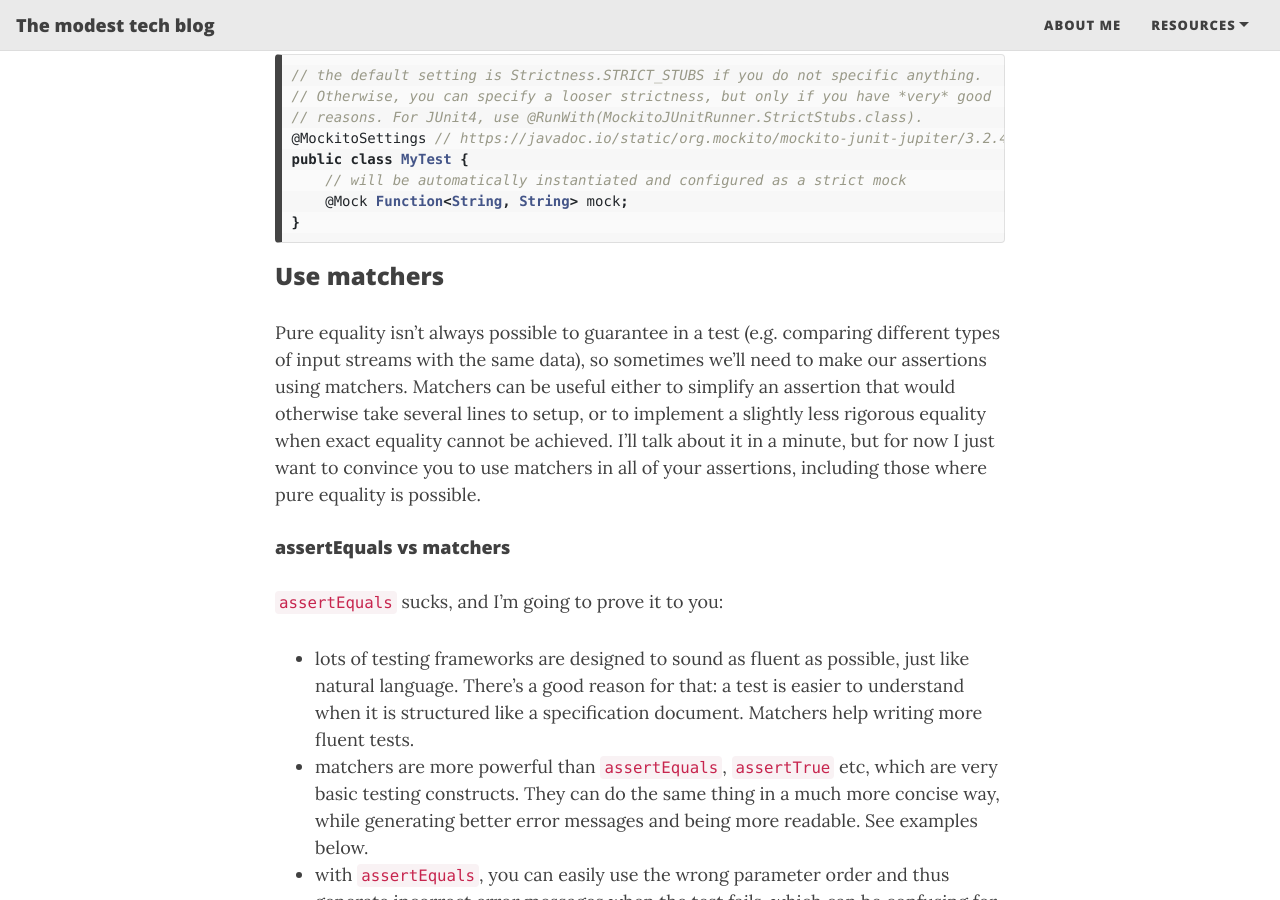
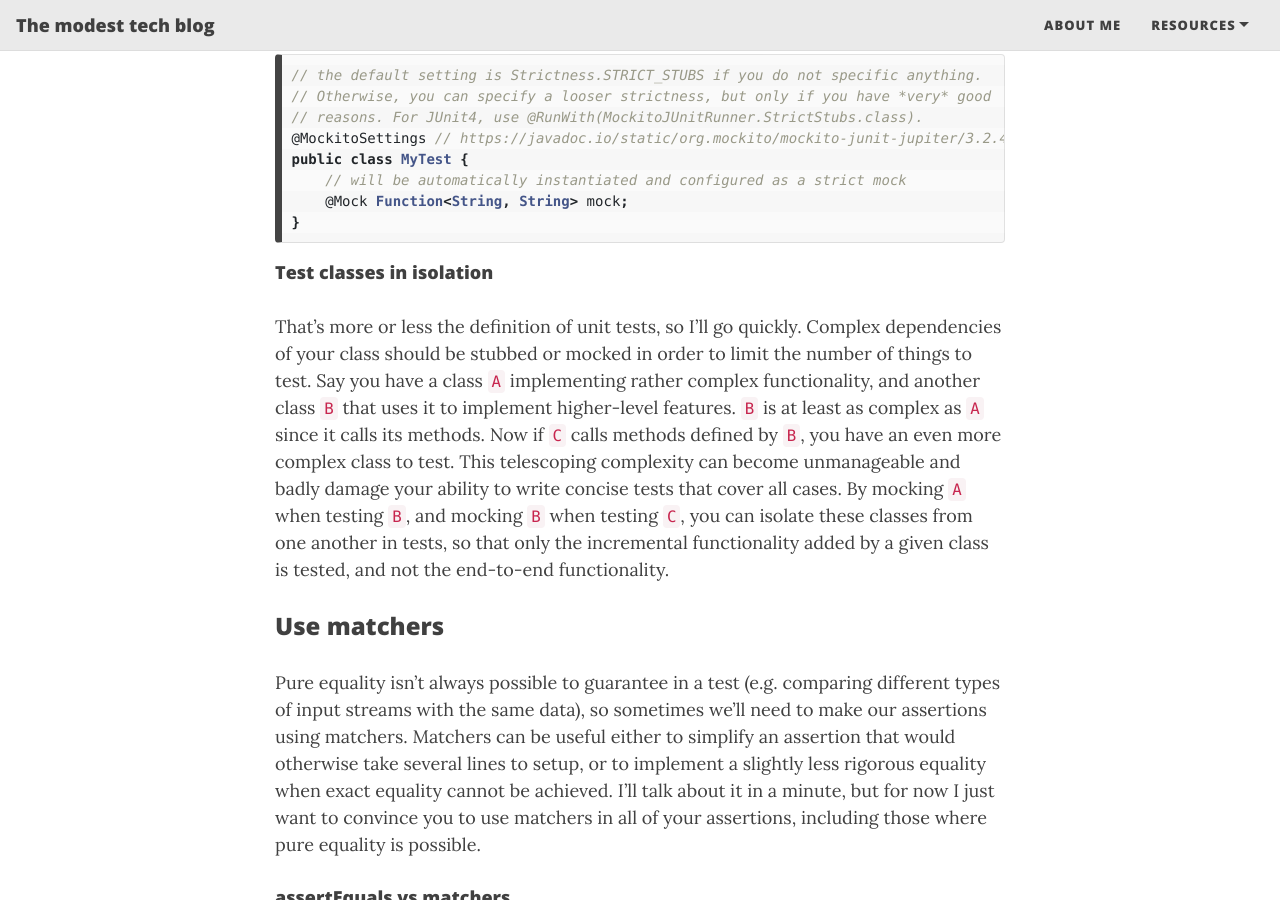
Before and after one commit to Dicee/dicee.github.io, a Jekyll site: the page built from _posts/2020-10-03-0-unit-testing-learning-series-assertions-mocking-and-matchers.md, in a window 1280 px wide and 900 px high, scrolled down 3626 px. Built offline with Jekyll 4.4.1, drawn with Linux system fonts in a browser that asks for light colours; nearby versions of some CDN libraries.

Commit message:
Add small paragraph about testing in isolation

````diff
--- a/_posts/2020-10-03-0-unit-testing-learning-series-assertions-mocking-and-matchers.md
+++ b/_posts/2020-10-03-0-unit-testing-learning-series-assertions-mocking-and-matchers.md
@@ -120,6 +120,14 @@ public class MyTest {
     @Mock Function<String, String> mock;
 }
 ```
+
+#### Test classes in isolation
+
+That's more or less the definition of unit tests, so I'll go quickly. Complex dependencies of your class should be stubbed or mocked in order to limit the number of things to test.
+Say you have a class `A` implementing rather complex functionality, and another class `B` that uses it to implement higher-level features. `B` is at least as complex as
+`A` since it calls its methods. Now if `C` calls methods defined by `B`, you have an even more complex class to test. This telescoping complexity can become unmanageable and badly
+damage your ability to write concise tests that cover all cases. By mocking `A` when testing `B`, and mocking `B` when testing `C`, you can isolate these classes from one another
+in tests, so that only the incremental functionality added by a given class is tested, and not the end-to-end functionality.
 
 ### Use matchers
 
````
